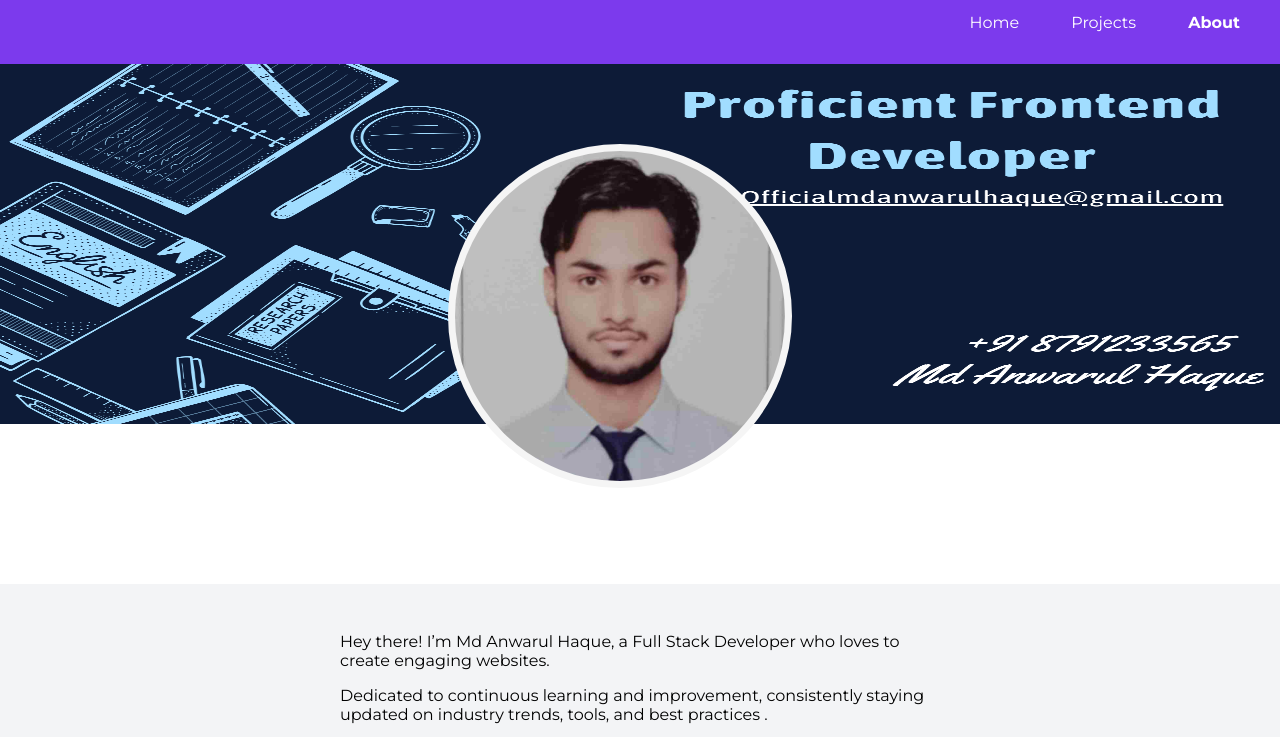
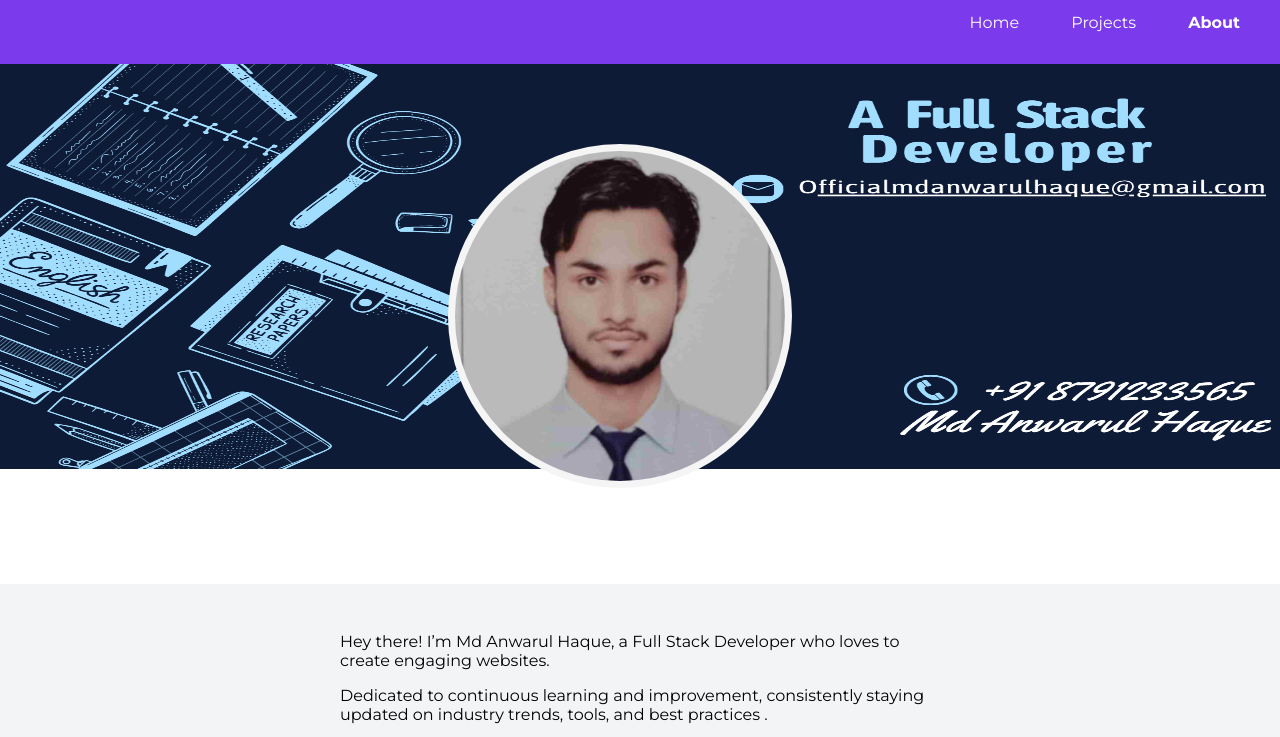
Before and after one commit to Anwarul07/res-pratap, a plain HTML site: page about.html in a window 1280 px wide. Shown: the part 46-783 px from the top of the page. Drawn offline with Linux system fonts and the light colour scheme.

Commit message:
updated media

```diff
--- a/about.html
+++ b/about.html
@@ -27,7 +27,7 @@
     </nav>
 
     <div class="head">
-        <img src="cover1.png" alt="" srcset="">
+        <img src="cover2.png" alt="" srcset="">
         <div class="circle"></div>
     </div>
 
--- a/style.css
+++ b/style.css
@@ -177,7 +177,7 @@ hr {
   width: 100%;
 }
 .head img {
-  height:80%;
+  height:90%;
   width: 100%;
 }
 
@@ -185,7 +185,7 @@ hr {
   background-image: url(mine.jpg);
   background-position: 80% 20%;
   background-size: cover;
-  height: 330px;
+  height:330px;
   width: 330px;
   position: absolute;
   top: 190px;
```
Also changed, not shown: index.html (+1 -1 lines), cover2.png (added).
